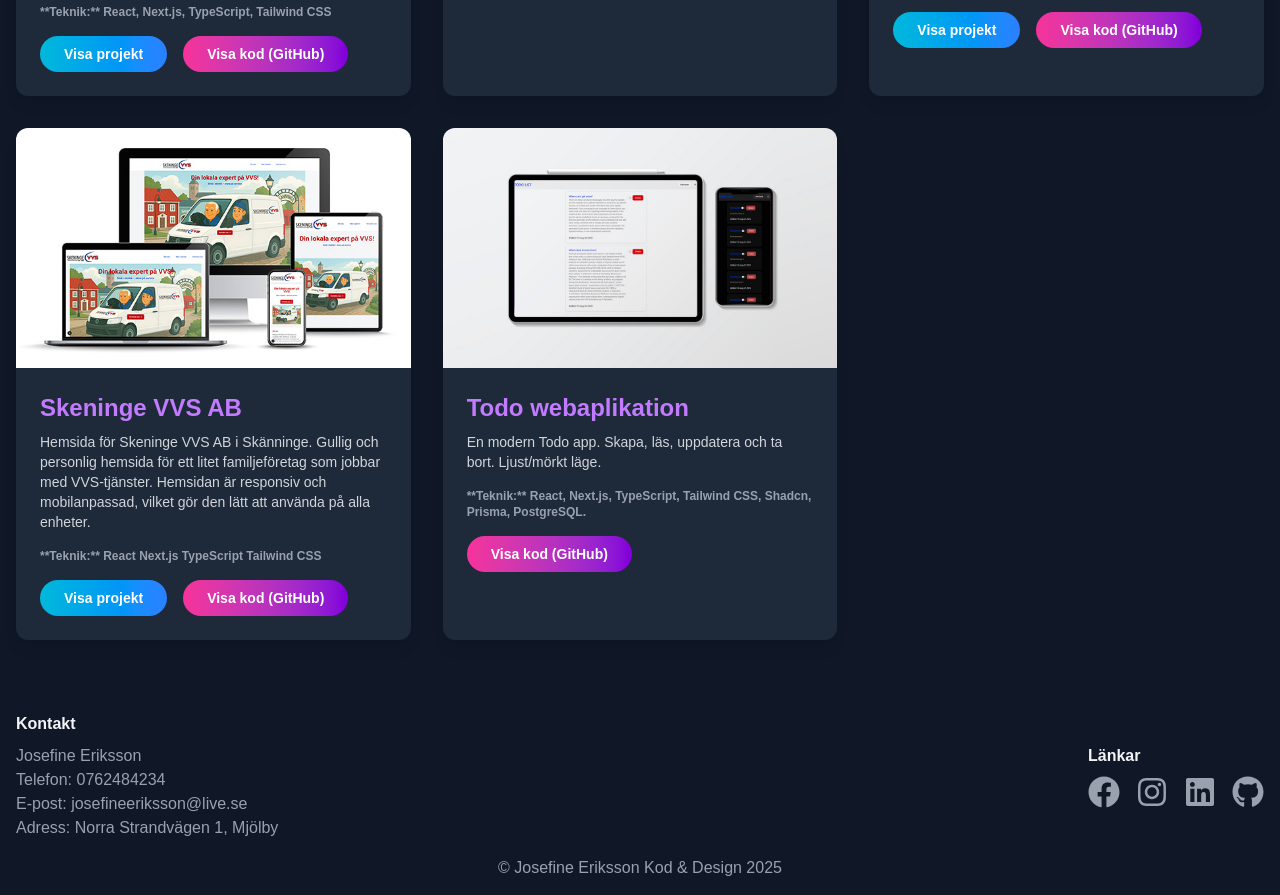
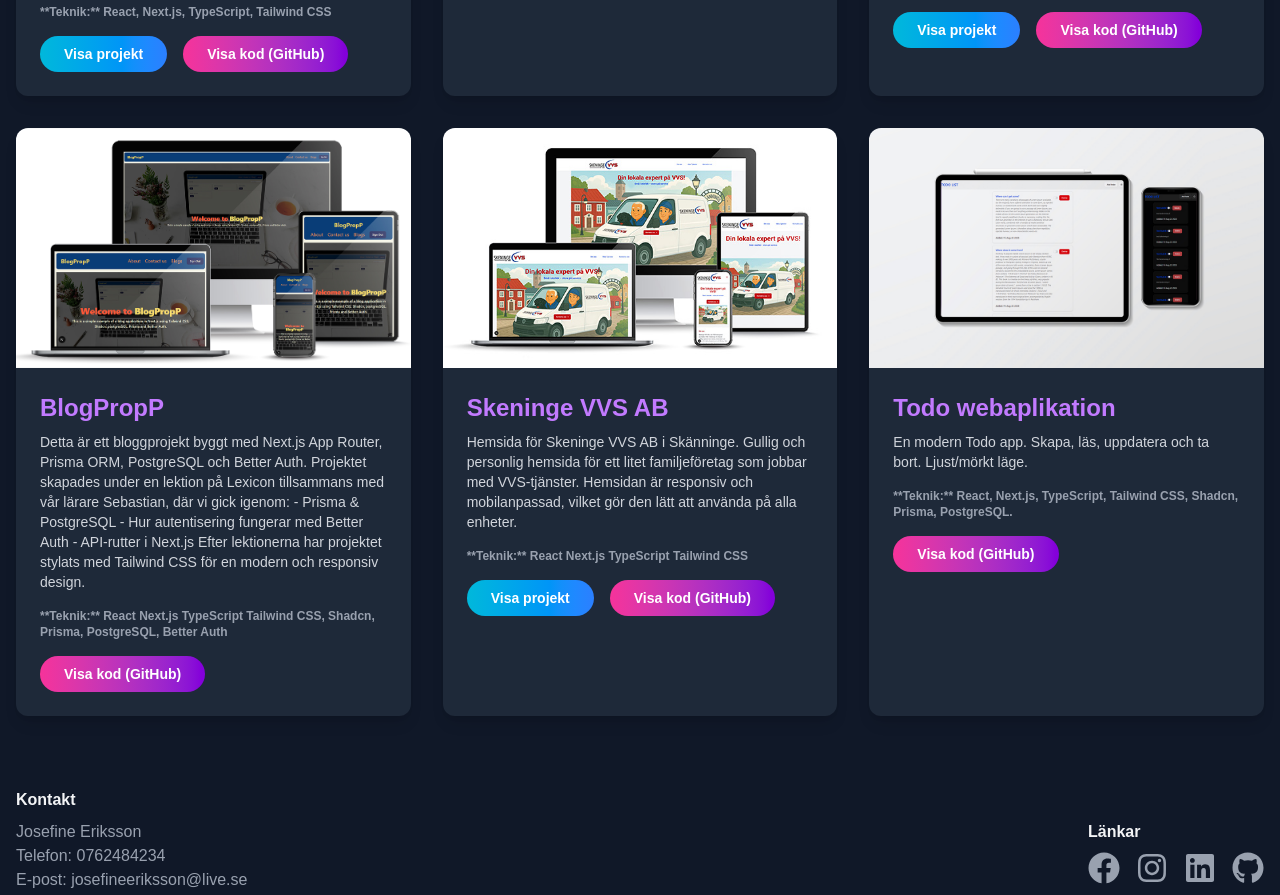
Before and after one commit to knixan/josefinecvportfolio, a Next.js app: page /portfolio in a window 1280 px wide. Shown: the part 640-1535 px from the top of the page. Built offline with nearby package versions, Linux system fonts and the light colour scheme.

Commit message:
plogpropp project

```diff
--- a/src/app/portfolio/page.tsx
+++ b/src/app/portfolio/page.tsx
@@ -140,6 +140,45 @@
               </div>
             </div>
           </div>
+          <div className="bg-gray-800 rounded-xl shadow-lg overflow-hidden transform transition-transform duration-300 hover:scale-105 hover:shadow-2xl">
+            <div className="relative h-60 overflow-hidden">
+              <Image
+                src="/Image/mockup-blogpropp.jpg"
+                alt="BlogPropP"
+                fill
+                style={{ objectFit: "cover" }}
+                className="transition-transform duration-300 hover:scale-110"
+              />
+            </div>
+            <div className="p-6">
+              <h3 className="text-2xl font-semibold text-purple-400 mb-2">
+                BlogPropP
+              </h3>
+              <p className="text-gray-300 text-sm mb-4">
+                Detta är ett bloggprojekt byggt med Next.js App Router, Prisma
+                ORM, PostgreSQL och Better Auth. Projektet skapades under en
+                lektion på Lexicon tillsammans med vår lärare Sebastian, där vi
+                gick igenom: - Prisma & PostgreSQL - Hur autentisering fungerar
+                med Better Auth - API-rutter i Next.js Efter lektionerna har
+                projektet stylats med Tailwind CSS för en modern och responsiv
+                design.
+              </p>
+              <p className="text-gray-400 font-semibold text-xs mb-4">
+                **Teknik:** React Next.js TypeScript Tailwind CSS, Shadcn,
+                Prisma, PostgreSQL, Better Auth
+              </p>
+              <div className="flex flex-col md:flex-row gap-4">
+                <Link
+                  href="https://github.com/knixan/blogpropp"
+                  className="inline-block bg-gradient-to-r from-pink-500 to-purple-700 text-white font-bold py-2 px-6 rounded-full text-sm hover:from-purple-700 hover:to-pink-500 transition-all duration-300"
+                  target="_blank"
+                  rel="noopener noreferrer"
+                >
+                  Visa kod (GitHub)
+                </Link>
+              </div>
+            </div>
+          </div>
 
           {/* Projekt 4: Skeninge VVS AB */}
           <div className="bg-gray-800 rounded-xl shadow-lg overflow-hidden transform transition-transform duration-300 hover:scale-105 hover:shadow-2xl">
@@ -185,7 +224,7 @@
               </div>
             </div>
           </div>
-          {/* Projekt 3: Mammas Väder */}
+          {/* Projekt 3: Todo */}
           <div className="bg-gray-800 rounded-xl shadow-lg overflow-hidden transform transition-transform duration-300 hover:scale-105 hover:shadow-2xl">
             <div className="relative h-60 overflow-hidden">
               <Image
```
Also changed, not shown: public/Image/mockup-blogpropp.jpg (added).
